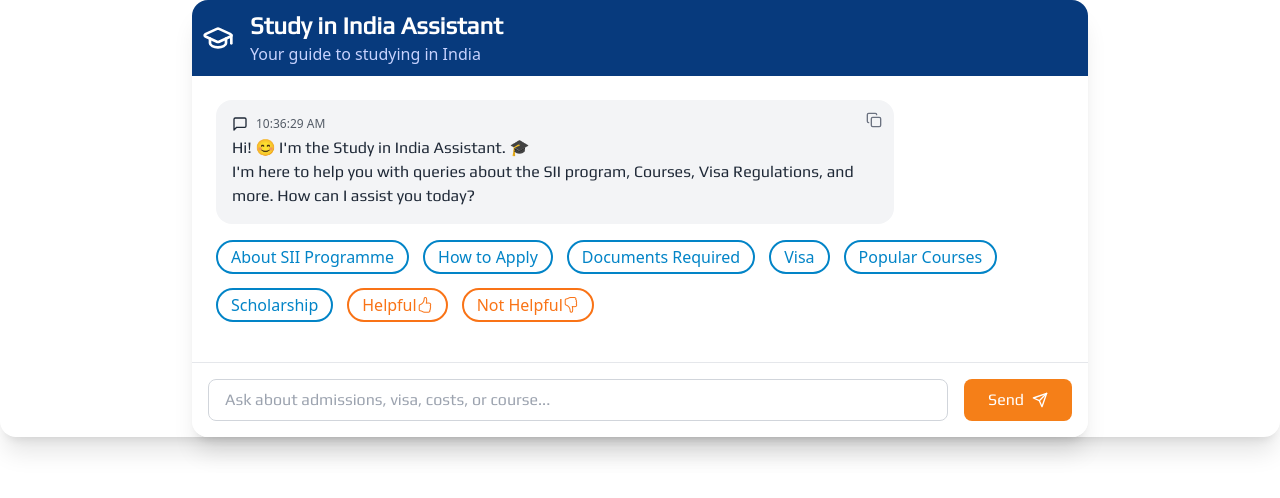
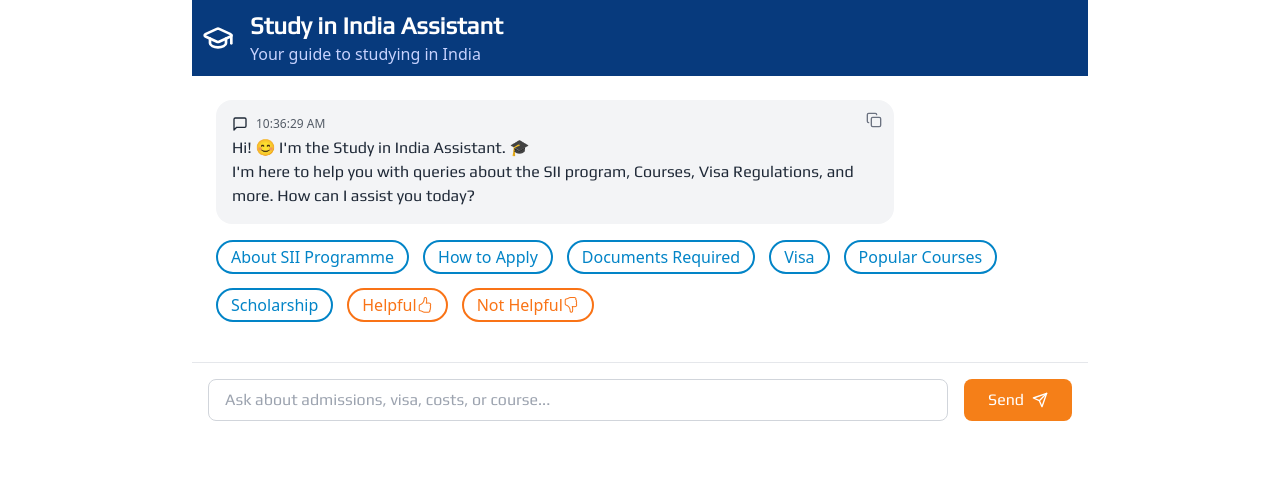
Before and after one commit to rahulmehra00/SII-Chatbot, a React (Vite) app: page / in a window 1280 px wide. Shown: the top 498 px of the page. Built offline with nearby package versions, Linux system fonts and the light colour scheme.

Commit message:
remived shadow and round

```diff
--- a/src/App.tsx
+++ b/src/App.tsx
@@ -214,11 +214,8 @@ I'm here to help you with queries about the SII program, Courses, Visa Regulatio
 
   return (
     // <Draggable cancel=".no-drag">
-    <div
-      className="mainDiv rounded-2xl shadow-xl"
-      style={{ resize: "both" }}
-    >
-      <div className="max-w-4xl mx-auto bg-white rounded-2xl shadow-xl overflow-hidden">
+    <div className="mainDiv " style={{ resize: "both" }}>
+      <div className="max-w-4xl mx-auto bg-white  overflow-hidden">
         {/* Header */}
         <div style={{ backgroundColor: "#073a7d" }} className="p-[10px]">
           <div className="flex items-center space-x-4">
```
Also changed, not shown: chat_log.csv.
